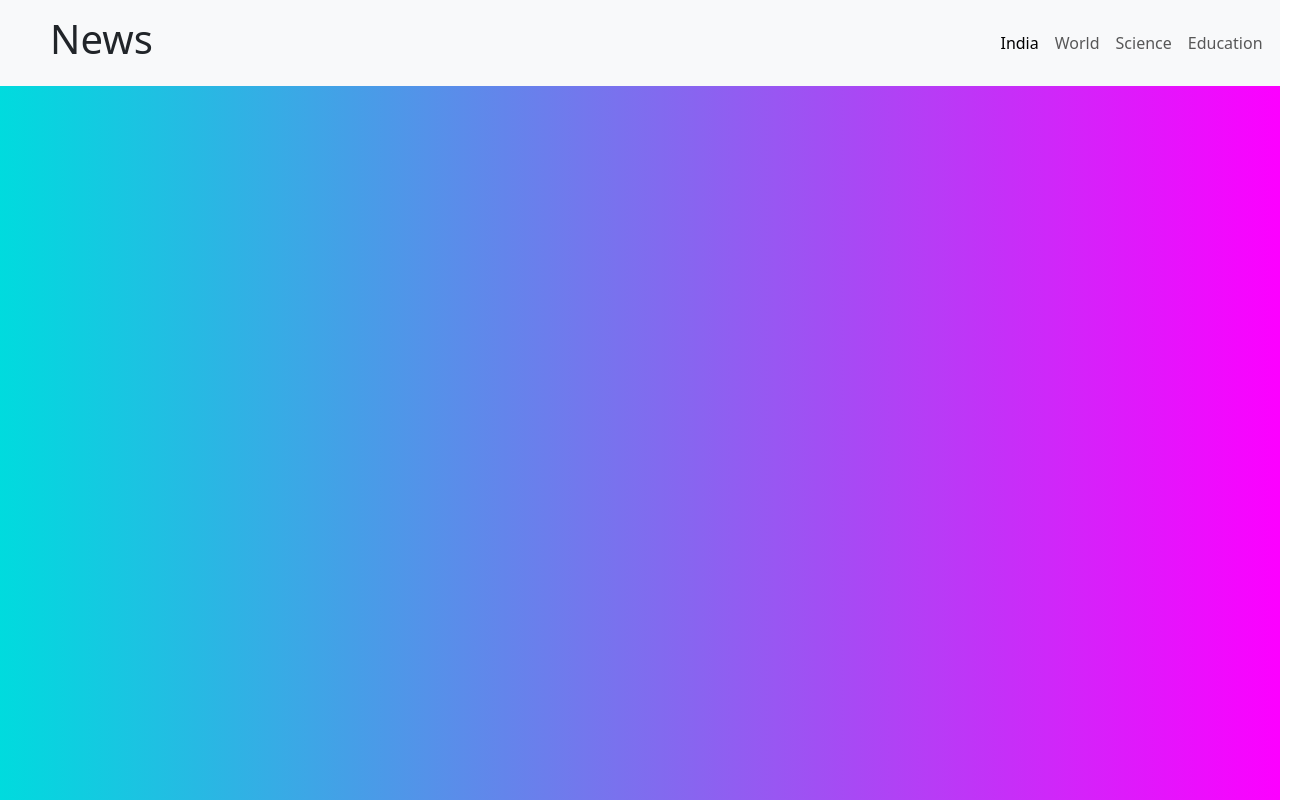
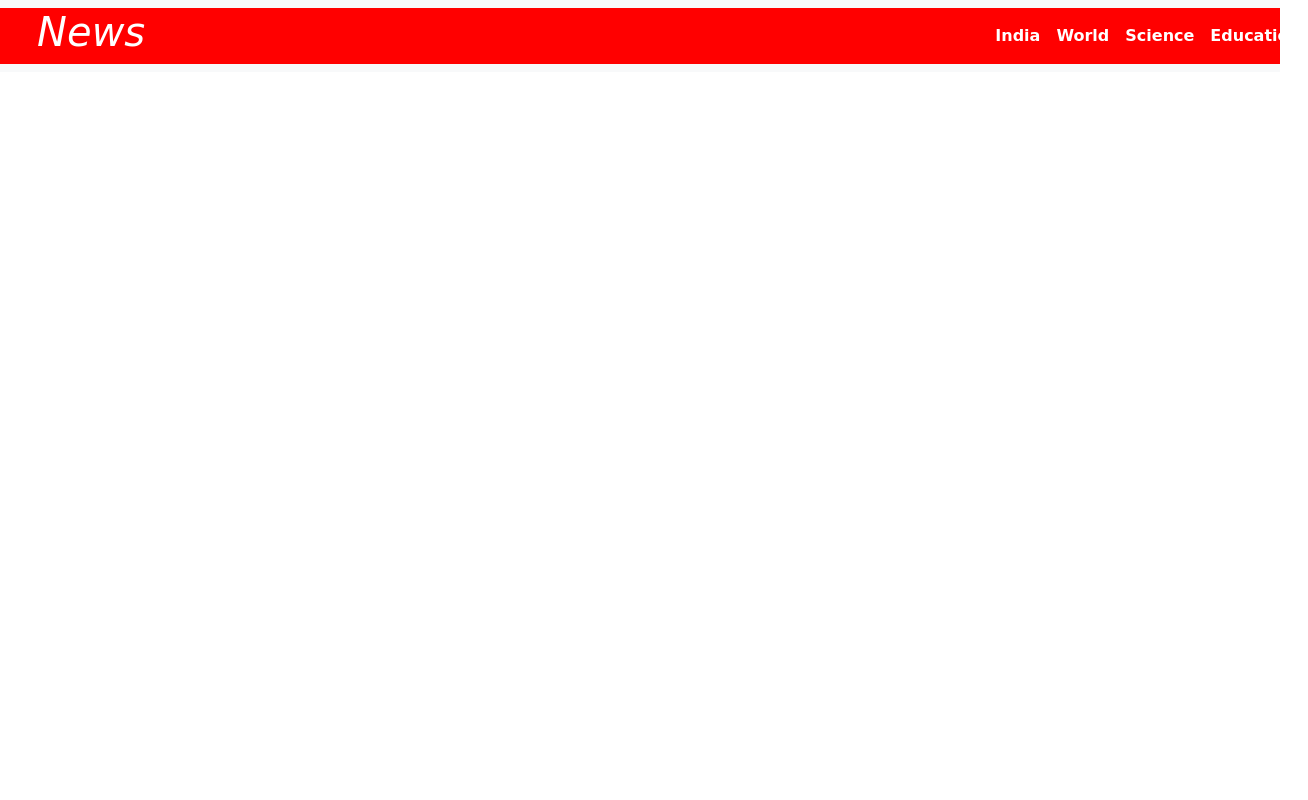
Before and after one commit to PragunJaswal/news-web, a plain HTML site: page index.html in a window 1280 px wide. Shown: the whole page, 1308 px wide, since content can reach past the window. Drawn offline with nearby package versions, Linux system fonts and the light colour scheme; no server answers; a web font is replaced by a local one.

Commit message:
Updated the UI of the website

```diff
--- a/index.html
+++ b/index.html
@@ -12,9 +12,8 @@
 
 <body>
     <nav class="navbar navbar-expand-lg bg-body-tertiary">
-        <div class="container-fluid bgColor
-        ">
-            <a id="navbarlogo" class="navbar-logo" href="#"><button class="btn"><h1>News</h1></button></a>
+        <div class="container-fluid bgColor">
+            <a id="navbarlogo" class="navbar-logo text-white" href="#"><h1><i>News</i></h1></a>
             <button class="navbar-toggler" type="button" data-bs-toggle="collapse" data-bs-target="#navbarNav"
                 aria-controls="navbarNav" aria-expanded="false" aria-label="Toggle navigation">
                 <span class="navbar-toggler-icon"></span>
@@ -22,16 +21,16 @@
             <div class="collapse navbar-collapse" id="navbarNav">
                 <ul id="id-container"class="navbar-nav">
                     <li class="nav-item">
-                        <a id="India" class="nav-link active" aria-current="page" href="#">India</a>
+                        <b><a id="India" class="nav-link text-white" aria-current="page" href="#">India</a></b>
                     </li>
                     <li class="nav-item">
-                        <a id="World" class="nav-link" href="#">World</a>
+                        <b><a id="World" class="nav-link text-white" href="#">World</a></b>
                     </li>
                     <li class="nav-item">
-                        <a id="Science" class="nav-link" href="#">Science</a>
+                       <b><a id="Science" class="nav-link text-white" href="#">Science</a></b>
                     </li>
                     <li class="nav-item">
-                        <a id="Education" class="nav-link" href="#">Education</a>
+                        <b><a id="Education" class="nav-link text-white" href="#">Education</a></b>
                     </li>
 
                 </ul>
--- a/script.js
+++ b/script.js
@@ -65,7 +65,8 @@ function bindData(data) {
         const h3 = document.createElement("h3");
         const h6 = document.createElement("h6");
         const p = document.createElement("p");
-        const classes = ["col-md-4", "col-sm-12"]
+        const button = document.createElement("button");
+        const classes = ["col-md-4", "col-sm-12",'size']
         for (const i of classes) {
             cards.classList.add(i);
         }
@@ -80,10 +81,16 @@ function bindData(data) {
             img.src = element.img_link
             card.appendChild(cardContent);
             cardContent.appendChild(h3);
+            h3.classList.add('title')
             h3.textContent = element.title
             cardContent.appendChild(h6);
             cardContent.appendChild(p);
             p.textContent = element.description
+            cardContent.appendChild(button);
+            button.innerHTML='click'
+            button.classList.add('btn')
+            button.classList.add('btn-warning')
+
             row.appendChild(cards);
         }
 
--- a/styles.css
+++ b/styles.css
@@ -1,9 +1,10 @@
-body{
-    background-color: #00DBDE;
-    background-image: linear-gradient(90deg, #00DBDE 0%, #FC00FF 100%);
+@import url('https://fonts.googleapis.com/css2?family=Outfit:wght@100;200;300;400;500;600;700;800;900&family=Playfair+Display:ital,wght@0,400;0,800;1,400;1,700&family=Poppins:wght@200;400;500;600;700&family=Sedgwick+Ave+Display&display=swap');
 
+*{
+    margin: 0;
+    padding: 0;
+    font-family: 'Sedgwick Ave Display', cursive;
 }
-
 #loading{
     text-align: center;
     border-radius: 100%;
@@ -16,18 +17,20 @@ body{
 
 .navbar-logo{
     margin-left: 2%;
-
     text-decoration: none;
     color: black;
 }
 
+.bgColor{
+    background-color: red;
+}
 
-.navbar-logo>img{
-    width: 100%;
-    border-radius: 50%;
-}
 .navbar-nav{
     margin-left: 75%;
+
+}
+.nav-link{
+    color: white;
 }
 .card-header{
     height: 200px;
@@ -42,26 +45,28 @@ body{
     margin-top: 20px;
 }
 .card{
-    background-color: #8BC6EC;
-    background-image: linear-gradient(135deg, #8BC6EC 0%, #9599E2 100%);
-
-
 
     margin-top: 20px;
 }
+
 .card:hover{
-    box-shadow:1px 1px 8px #d4ecff;
-    background-color: #f9fdff;
+    box-shadow:1px 1px 8px #dee7bb;
+
+    background-image: linear-gradient(to top, #dfe9f3 0%, white 100%);
     transform: translateY(-2px);
+
 }
+
 .card-content{
     padding: 12px;
 }
 .news-source{
     margin-block:12px;
 }
+
 #links{
     text-decoration: none;
+    color: white;
 }
 
 @media screen and (max-width:600px){
@@ -74,3 +79,21 @@ body{
         justify-content: space-evenly;
     }
 }
+
+.navbar-nav>li{
+    position: relative;
+}
+.navbar-nav li::after {
+    background-color: rgb(248, 217, 15);
+    content: "";
+    width: 0px;
+    height: 3px;
+    left: 0px;
+    bottom: 0;
+    transition: width 0.35s ease 0s;
+    position: absolute;
+  }
+
+  li:hover::after {
+    width: 88%;
+  }
```
Also changed, not shown: 1 other file.
